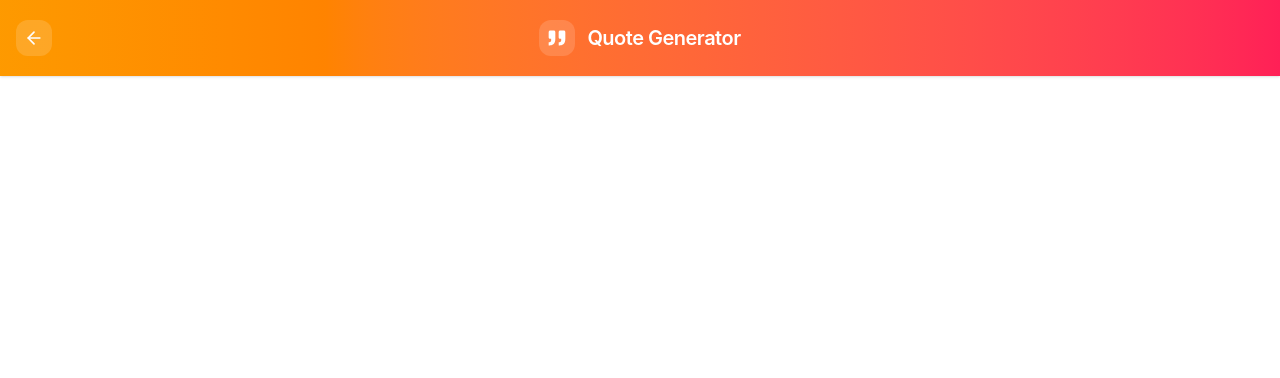
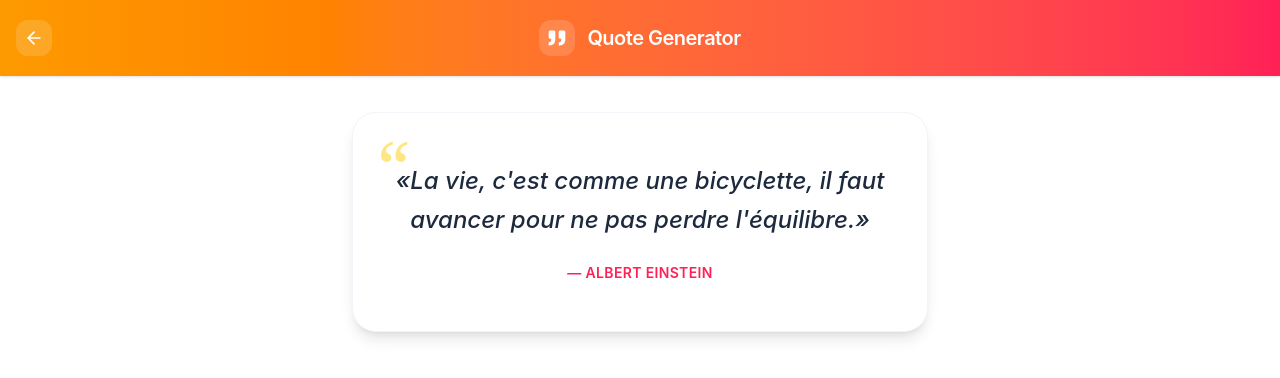
Before and after one commit to Mikat63/todo-list-react, a React (Vite) app: page /QuoteGenerator in a window 1280 px wide. Shown: the top 378 px of the page. Built offline with nearby package versions, Linux system fonts and the light colour scheme.

Commit message:
COMPLETED: home page and react router installed

```diff
--- a/src/components/AddTaskForm/AddTaskForm.jsx
+++ b/src/components/AddTaskForm/AddTaskForm.jsx
@@ -21,7 +21,7 @@ function AddTaskForm({ submit }) {
         type="text"
         id="addTask"
         placeholder="Qu'est-ce qu'il y a à faire ?"
-        className="flex-1 min-w-0 px-3 py-2.5 text-slate-700 placeholder:text-slate-400 focus:outline-none"
+        className="flex-1 min-w-0 px-3 py-2.5 text-slate-700 placeholder:text-slate-400 focus:outline-none focus:scale-105"
       />
       <Button
         type="submit"
--- a/src/components/Header/Header.jsx
+++ b/src/components/Header/Header.jsx
@@ -8,7 +8,7 @@ function Header({ cssClass, onClick, icon, title }) {
       <button
         onClick={onClick}
         type="button"
-        className="absolute left-4 top-1/2 -translate-y-1/2 w-9 h-9 rounded-xl bg-white/15 flex items-center justify-center hover:bg-white/25 transition-colors cursor-pointer"
+        className="absolute left-4 top-1/2 -translate-y-1/2 w-9 h-9 rounded-xl bg-white/15 flex items-center justify-center hover:bg-white/25 transition-colors cursor-pointer focus:bg-white/25 focus:scale-110 outline-none"
       >
         <svg
           xmlns="http://www.w3.org/2000/svg"
--- a/src/components/Home/Home.jsx
+++ b/src/components/Home/Home.jsx
@@ -6,21 +6,21 @@ function Home() {
 
   return (
     <main className="flex flex-col h-screen items-center justify-center gap-9 bg-linear-to-br from-indigo-50 via-white to-violet-50">
-      <h1 className="text-5xl font-bold tracking-tight text-transparent bg-clip-text bg-linear-to-r from-indigo-600 to-violet-600 text-center px-4">
+      <h1 className="text-3xl font-bold tracking-tight text-transparent bg-clip-text bg-linear-to-r from-indigo-600 to-violet-600 text-center px-4 sm:text-5xl">
         Apprentissage React
       </h1>
 
-      <div className="flex flex-row gap-4">
+      <div className="flex flex-col gap-4 sm:flex-row">
         <Button
           type="button"
-          cssClass="bg-linear-to-r from-indigo-600 to-violet-600 rounded-2xl shadow-sm px-6 py-4 font-medium text-white transition-all hover:shadow-lg hover:-translate-y-0.5 focus:outline-none focus:ring-2 focus:ring-indigo-300"
+          cssClass="bg-linear-to-r from-indigo-600 to-violet-600 rounded-2xl shadow-sm px-6 py-4 font-medium text-white transition-all hover:shadow-lg hover:-translate-y-0.5 focus:outline-none focus:ring-2 focus:ring-indigo-300 focus:scale-105 cursor-pointer"
           title="Todo List"
           onClick={() => navigate("/todoList")}
         />
 
         <Button
           type="button"
-          cssClass="bg-linear-to-r from-indigo-600 to-violet-600 rounded-2xl shadow-sm px-6 py-4 font-medium text-white transition-all hover:shadow-lg hover:-translate-y-0.5 focus:outline-none focus:ring-2 focus:ring-indigo-300"
+          cssClass="bg-linear-to-r from-indigo-600 to-violet-600 rounded-2xl shadow-sm px-6 py-4 font-medium text-white transition-all hover:shadow-lg hover:-translate-y-0.5 focus:outline-none focus:ring-2 focus:ring-indigo-300 focus:scale-105 cursor-pointer"
           title="Quote Generator"
           onClick={() => navigate("/QuoteGenerator")}
         />
--- /dev/null
+++ b/src/components/QuoteCard/QuoteCard.jsx
@@ -0,0 +1,17 @@
+function QuoteCard({ quote, author }) {
+  return (
+    <div className="relative bg-white rounded-3xl shadow-lg border border-slate-100 px-10 py-12 max-w-xl mx-auto text-center">
+      <span className="absolute top-4 left-6 text-7xl font-serif text-amber-200 select-none leading-none">
+        “
+      </span>
+      <q className="block text-2xl font-medium text-slate-800 leading-relaxed italic">
+        {quote}
+      </q>
+      <p className="mt-6 text-sm font-semibold uppercase tracking-wide text-rose-500">
+        — {author}
+      </p>
+    </div>
+  );
+}
+
+export default QuoteCard;
--- a/src/components/QuoteGenerator/QuoteGenerator.jsx
+++ b/src/components/QuoteGenerator/QuoteGenerator.jsx
@@ -1,10 +1,43 @@
 import { useNavigate } from "react-router-dom";
 import Header from "../Header/Header";
+import { useState } from "react";
+import QuoteCard from "../QuoteCard/QuoteCard";
 
 function QuoteGenerator() {
+  const [quotes, setQuotes] = useState([
+    {
+      quote:
+        "La vie, c'est comme une bicyclette, il faut avancer pour ne pas perdre l'équilibre.",
+      author: "Albert Einstein",
+    },
+    {
+      quote:
+        "Le succès, c'est d'aller d'échec en échec sans perdre son enthousiasme.",
+      author: "Winston Churchill",
+    },
+    {
+      quote: "Ce qui ne me tue pas me rend plus fort.",
+      author: "Friedrich Nietzsche",
+    },
+    {
+      quote: "L'imagination est plus importante que le savoir.",
+      author: "Albert Einstein",
+    },
+    {
+      quote:
+        "Il n'y a qu'une façon d'échouer, c'est d'abandonner avant d'avoir réussi.",
+      author: "Georges Clemenceau",
+    },
+  ]);
+
+  // for back home since Header component
   const navigate = useNavigate();
 
+  // quote index to show
+  const currentQuoteIndex = 0;
+
   return (
+    <>
       <Header
         cssClass="from-amber-500 to-rose-500"
         onClick={() => navigate("/")}
@@ -21,6 +54,14 @@ function QuoteGenerator() {
         }
         title="Quote Generator"
       />
+
+      <main className="flex flex-col p-9">
+        <QuoteCard
+          quote={quotes[currentQuoteIndex].quote}
+          author={quotes[currentQuoteIndex].author}
+        />
+      </main>
+    </>
   );
 }
 
--- a/src/components/ToDoList/TodoList.jsx
+++ b/src/components/ToDoList/TodoList.jsx
@@ -96,6 +96,8 @@ function TodoList() {
         }
         title="To-Do List"
       />
+
+
       <main className="max-w-xl mx-auto px-4 py-8 flex flex-col gap-6">
         <AddTaskForm submit={addTask} />
 
```
Lines whose indentation alone changed are shown as unchanged.
